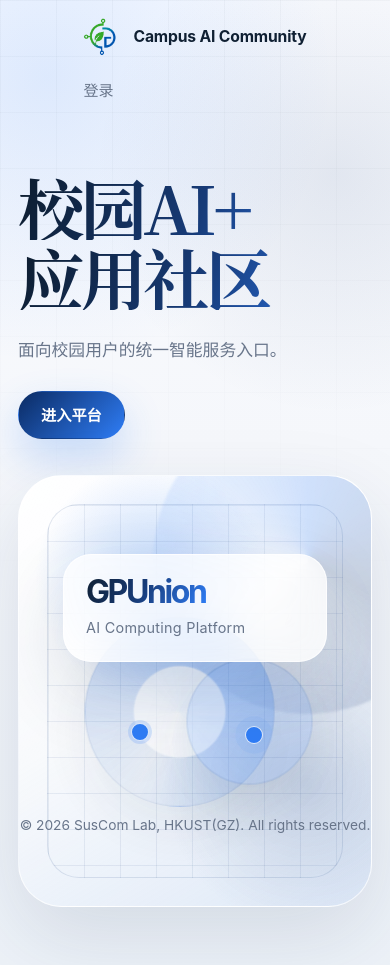
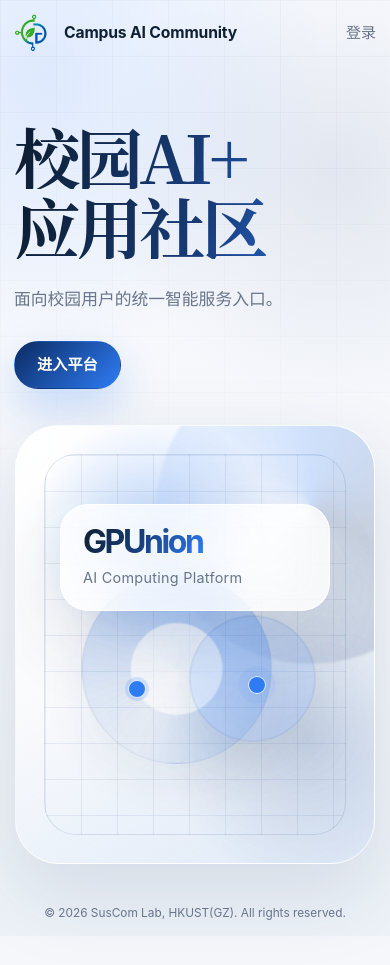
Before and after one commit to MatrixHackin/Campus-AI-Demo-Community, a React (Vite) app in the folder frontend/: page / in a window 390 px wide. After the commit the page ends 936 px from the top, so only its background shows below. Built offline with nearby package versions, Linux system fonts and the light colour scheme; no server answers.

Commit message:
优化移动端界面显示

```diff
--- a/frontend/src/components/AppShell.jsx
+++ b/frontend/src/components/AppShell.jsx
@@ -1,5 +1,5 @@
 import { useCallback, useEffect, useRef, useState } from 'react'
-import { NavLink } from 'react-router-dom'
+import { NavLink, useLocation } from 'react-router-dom'
 import {
   dismissNotification,
   getNotificationEventUrl,
@@ -119,6 +119,7 @@
 
 export default function AppShell({ children }) {
   const { user, logout } = useAuth()
+  const location = useLocation()
   const displayName = user?.display_name || user?.username || '用户'
   const [notificationOpen, setNotificationOpen] = useState(false)
   const [notifications, setNotifications] = useState([])
@@ -126,6 +127,7 @@
   const [notificationsError, setNotificationsError] = useState('')
   const [unreadCount, setUnreadCount] = useState(0)
   const notificationOpenRef = useRef(false)
+  const navLinksRef = useRef(null)
 
   useEffect(() => {
     notificationOpenRef.current = notificationOpen
@@ -204,6 +206,11 @@
     }
   }, [loadNotifications, loadUnreadCount, user?.username])
 
+  useEffect(() => {
+    const activeLink = navLinksRef.current?.querySelector('.app-nav__link--active')
+    activeLink?.scrollIntoView({ block: 'nearest', inline: 'center' })
+  }, [location.pathname, user?.is_admin])
+
   const handleOpenNotifications = useCallback(() => {
     setNotificationOpen(true)
     loadNotifications()
@@ -249,7 +256,7 @@
           <span>Campus AI Community</span>
         </div>
 
-        <nav className="app-nav__links" aria-label="应用导航">
+        <nav className="app-nav__links" aria-label="应用导航" ref={navLinksRef}>
           {[...navItems, ...(user?.is_admin ? adminNavItems : [])].map((item) => (
             <NavLink
               key={item.to}
--- a/frontend/src/styles/global.css
+++ b/frontend/src/styles/global.css
@@ -2863,12 +2863,79 @@
 
 @media (max-width: 680px) {
   .site-shell {
-    padding: 18px;
+    padding: 14px;
   }
 
   .site-footer {
-    bottom: 8px;
-    width: calc(100% - 36px);
+    position: relative;
+    left: auto;
+    bottom: auto;
+    width: 100%;
+    transform: none;
+    padding: 2px 0 0;
+    font-size: 0.74rem;
+    line-height: 1.35;
+  }
+
+  .app-nav {
+    width: 100%;
+    min-height: auto;
+    gap: 12px;
+    padding: 12px;
+    border-radius: 22px;
+  }
+
+  .app-nav .site-brand {
+    justify-self: start;
+    min-width: 0;
+    max-width: 100%;
+    font-size: 0.95rem;
+  }
+
+  .app-nav__links {
+    justify-self: stretch;
+    display: flex;
+    gap: 4px;
+    overflow-x: auto;
+    padding: 4px;
+    border-radius: 18px;
+    scrollbar-width: none;
+    -webkit-overflow-scrolling: touch;
+  }
+
+  .app-nav__links::-webkit-scrollbar {
+    display: none;
+  }
+
+  .app-nav__link {
+    flex: 0 0 auto;
+    min-height: 36px;
+    padding: 0 9px;
+    font-size: 0.8rem;
+  }
+
+  .app-nav__account {
+    justify-self: stretch;
+    display: grid;
+    grid-template-columns: auto minmax(0, 1fr) auto;
+    gap: 10px;
+  }
+
+  .app-nav__account .btn {
+    min-height: 38px;
+    padding: 0 16px;
+  }
+
+  .user-name {
+    max-width: none;
+    text-align: center;
+  }
+
+  .app-blank-main {
+    width: calc(100vw - 28px);
+    max-width: calc(100vw - 28px);
+    padding: 24px 0 28px;
+    overflow-x: clip;
   }
 
   .modal-backdrop {
@@ -2918,6 +2985,29 @@
     grid-template-columns: 1fr;
   }
 
+  .admin-review-panel,
+  .admin-notification-panel {
+    width: 100%;
+  }
+
+  .admin-review-panel__head {
+    display: grid;
+    gap: 12px;
+  }
+
+  .admin-review-panel__head .btn {
+    justify-self: start;
+  }
+
+  .admin-review-settings,
+  .admin-review-item {
+    grid-template-columns: 1fr;
+  }
+
+  .admin-review-item__actions {
+    justify-content: flex-start;
+  }
+
   .gpu-resource-grid {
     grid-template-columns: 1fr;
   }
@@ -2936,7 +3026,8 @@
   }
 
   .market-panel {
-    padding: 18px;
+    padding: 14px;
+    border-radius: 26px;
   }
 
   .market-app-grid {
@@ -2954,10 +3045,24 @@
 
   .market-app-card__actions {
     justify-content: flex-start;
+    gap: 6px;
+  }
+
+  .market-app-card__body {
+    padding: 16px;
+  }
+
+  .market-app-card__actions .btn {
+    min-height: 38px;
+    padding: 0 9px;
+    font-size: 0.78rem;
   }
 
   .market-like-button {
     flex: 0 0 auto;
+    min-height: 38px;
+    padding: 0 9px;
+    font-size: 0.8rem;
   }
 
   .share-modal-layout {
@@ -3003,8 +3108,19 @@
     margin-right: 0;
   }
 
+  .dashboard-panel-heading {
+    flex-wrap: wrap;
+  }
+
+  .container-request-panel {
+    min-height: auto;
+    padding: 16px;
+    border-radius: 26px;
+  }
+
   .container-row {
     grid-template-columns: 34px minmax(0, 1fr);
+    align-items: start;
   }
 
   .container-row__actions {
@@ -3018,12 +3134,46 @@
   }
 
   .site-header {
-    align-items: flex-start;
-    flex-direction: column;
-  }
-
-  .app-nav__links {
-    grid-template-columns: 1fr;
+    width: 100%;
+    align-items: center;
+    flex-direction: row;
+    gap: 14px;
+  }
+
+  .manual-layout,
+  .manual-toc,
+  .manual-panel {
+    min-width: 0;
+  }
+
+  .manual-layout {
+    gap: 16px;
+  }
+
+  .manual-toc {
+    padding: 16px;
+    border-radius: 22px;
+  }
+
+  .manual-panel {
+    padding: 20px;
+    border-radius: 26px;
+  }
+
+  .manual-toc a {
+    overflow-wrap: anywhere;
+  }
+
+  .markdown-body {
+    font-size: 0.94rem;
+  }
+
+  .markdown-body h1 {
+    font-size: 2rem;
+  }
+
+  .markdown-body h2 {
+    font-size: 1.45rem;
   }
 
   .landing-main {
```
